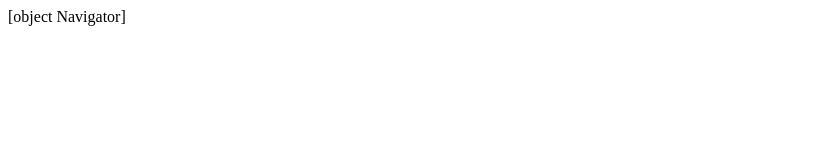
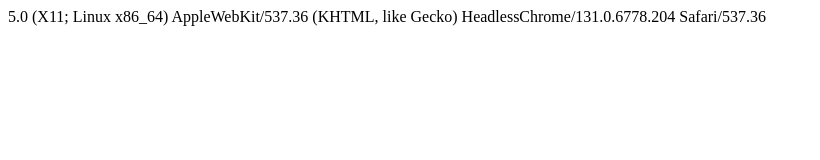
Before and after one commit to Holdinalt/user-agent, a plain HTML site: page index.html in a window 1280 px wide. Shown: the whole page, without its empty margins (0-820 px from the left). Drawn offline with Linux system fonts and the light colour scheme.

Commit message:
Update index.html

```diff
--- a/index.html
+++ b/index.html
@@ -2,5 +2,6 @@
   <div id="text"></div>
 </body>
 <script defer>
-  document.getElementById("text").innerHTML = window.navigator
+  document.getElementById("text").innerHTML = window.navigator.appVersion
+  console.log(window.navigator)
 </script>
```
